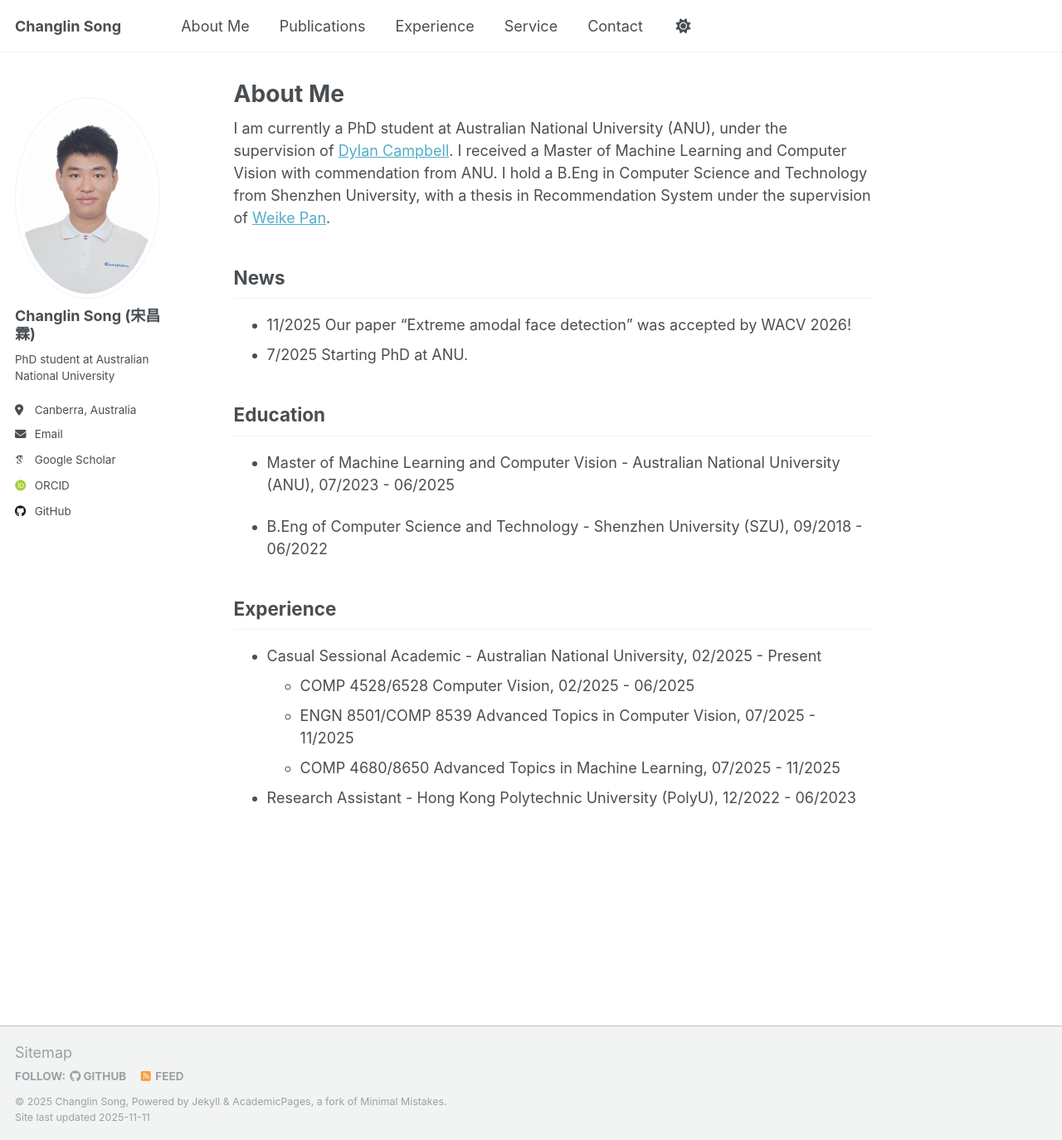
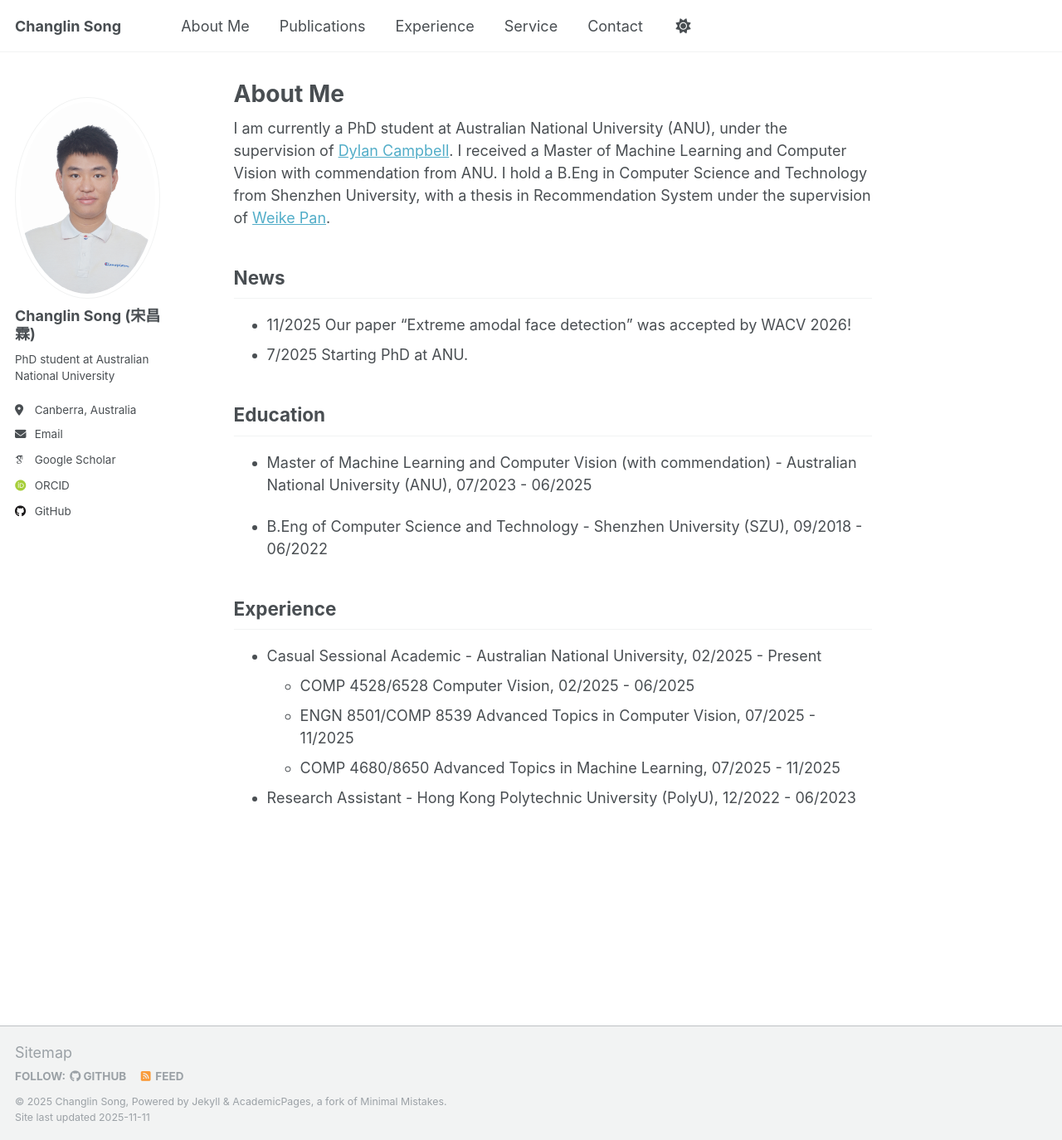
Before and after one commit to CharlieSong1999/CharlieSong1999.github.io, a Jekyll site: the page built from _pages/about.md, in a window 1280 px wide and 1374 px high. Shown: the whole window at 83% size. Built offline with Jekyll 4.4.1, drawn with Linux system fonts in a browser that asks for light colours; some web fonts are replaced; a script that is not in the unit is left out.

```diff
--- a/_pages/about.md
+++ b/_pages/about.md
@@ -18,7 +18,7 @@ I am currently a PhD student at Australian National University (ANU), under the
 
 ## Education
 
-* Master of Machine Learning and Computer Vision - Australian National University (ANU), 07/2023 - 06/2025
+* Master of Machine Learning and Computer Vision (with commendation) - Australian National University (ANU), 07/2023 - 06/2025
 
 * B.Eng of Computer Science and Technology - Shenzhen University (SZU), 09/2018 - 06/2022
 
```
Also changed, not shown: _pages/publications.md (+30 -24 lines).
